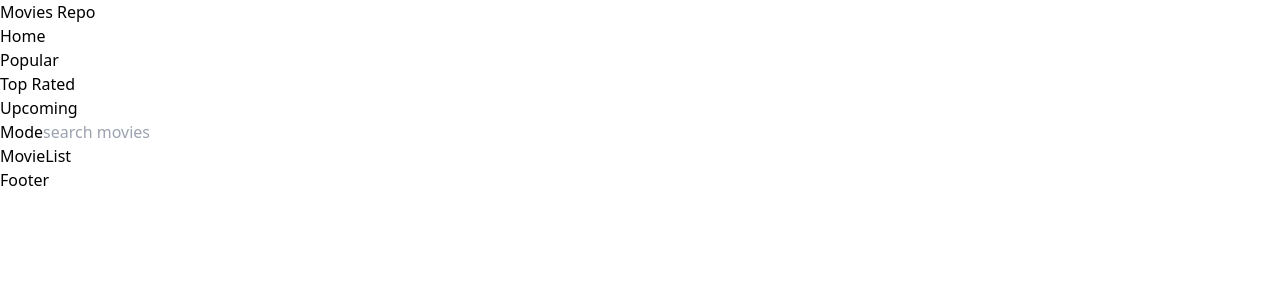
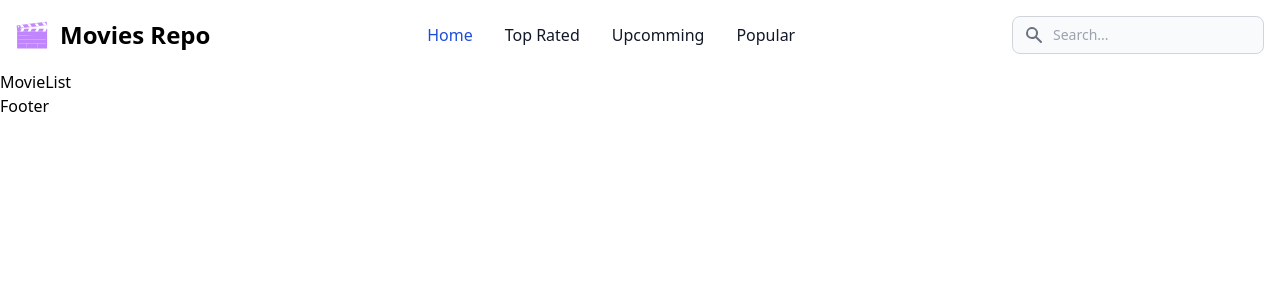
Before and after one commit to anshul-bheniye/movie-repo, a React (Create React App) app: page / in a window 1280 px wide. Shown: the top 300 px of the page. Built offline with nearby package versions, Linux system fonts and the light colour scheme.

Commit message:
update header

```diff
--- a/src/components/Header.js
+++ b/src/components/Header.js
@@ -1,40 +1,58 @@
- import {Link,NavLink} from 'react-router-dom';
-//  import Logo from '../assets/logo.png';
+ import {Link, NavLink} from 'react-router-dom';
+ import Logo from '../assets/logo.svg';
 
 export const Header = () => {
   return (
-      <header>
-          <nav>
-            <Link to='/'>
-              {/* <img src={Logo} alt="movies repo" /> */}
-              <span>Movies Repo</span>
-            </Link>
-          </nav>
+    <header>
 
-          <ul>
-            <li>
-              <NavLink to='/'>Home</NavLink>
-            </li>
-            <li>
-            <NavLink to='/popular'>Popular</NavLink>
-            </li>
-            <li>
-            <NavLink to='/topRated'>Top Rated</NavLink>
-            </li>
-            <li>
-            <NavLink to='/upcoming'>Upcoming</NavLink>
-            </li>
-          </ul>
+<nav className="bg-white border-gray-200 dark:bg-gray-900">
+  <div className="max-w-screen-xl flex flex-wrap items-center justify-between mx-auto p-4">
+  <Link to="/" className="flex items-center">
+      <img src={Logo} className="h-8 mr-3" alt="Flowbite Logo" />
+      <span className="self-center text-2xl font-semibold whitespace-nowrap dark:text-white">Movies Repo</span>
+  </Link>
+  <div className="flex md:order-2">
+    <button type="button" data-collapse-toggle="navbar-search" aria-controls="navbar-search" aria-expanded="false" className="md:hidden text-gray-500 dark:text-gray-400 hover:bg-gray-100 dark:hover:bg-gray-700 focus:outline-none focus:ring-4 focus:ring-gray-200 dark:focus:ring-gray-700 rounded-lg text-sm p-2.5 mr-1" >
+      <svg className="w-5 h-5" aria-hidden="true" fill="currentColor" viewBox="0 0 20 20" xmlns="http://www.w3.org/2000/svg"><path fillRule="evenodd" d="M8 4a4 4 0 100 8 4 4 0 000-8zM2 8a6 6 0 1110.89 3.476l4.817 4.817a1 1 0 01-1.414 1.414l-4.816-4.816A6 6 0 012 8z" clipRule="evenodd"></path></svg>
+      <span className="sr-only">Search</span>
+    </button>
+    <div className="relative hidden md:block">
+      <div className="absolute inset-y-0 left-0 flex items-center pl-3 pointer-events-none">
+        <svg className="w-5 h-5 text-gray-500" aria-hidden="true" fill="currentColor" viewBox="0 0 20 20" xmlns="http://www.w3.org/2000/svg"><path fillRule="evenodd" d="M8 4a4 4 0 100 8 4 4 0 000-8zM2 8a6 6 0 1110.89 3.476l4.817 4.817a1 1 0 01-1.414 1.414l-4.816-4.816A6 6 0 012 8z" clipRule="evenodd"></path></svg>
+        <span className="sr-only">Search icon</span>
+      </div>
+      <input type="text" id="search-navbar" className="block w-full p-2 pl-10 text-sm text-gray-900 border border-gray-300 rounded-lg bg-gray-50 focus:ring-blue-500 focus:border-blue-500 dark:bg-gray-700 dark:border-gray-600 dark:placeholder-gray-400 dark:text-white dark:focus:ring-blue-500 dark:focus:border-blue-500" placeholder="Search..." />
+    </div>
+    <button data-collapse-toggle="navbar-search" type="button" className="inline-flex items-center p-2 text-sm text-gray-500 rounded-lg md:hidden hover:bg-gray-100 focus:outline-none focus:ring-2 focus:ring-gray-200 dark:text-gray-400 dark:hover:bg-gray-700 dark:focus:ring-gray-600" aria-controls="navbar-search" aria-expanded="false">
+      <span className="sr-only">Open menu</span>
+      <svg className="w-6 h-6" aria-hidden="true" fill="currentColor" viewBox="0 0 20 20" xmlns="http://www.w3.org/2000/svg"><path fillRule="evenodd" d="M3 5a1 1 0 011-1h12a1 1 0 110 2H4a1 1 0 01-1-1zM3 10a1 1 0 011-1h12a1 1 0 110 2H4a1 1 0 01-1-1zM3 15a1 1 0 011-1h12a1 1 0 110 2H4a1 1 0 01-1-1z" clipRule="evenodd"></path></svg>
+    </button>
+  </div>
+    <div className="items-center justify-between hidden w-full md:flex md:w-auto md:order-1" id="navbar-search">
+      <div className="relative mt-3 md:hidden">
+        <div className="absolute inset-y-0 left-0 flex items-center pl-3 pointer-events-none">
+          <svg className="w-5 h-5 text-gray-500" aria-hidden="true" fill="currentColor" viewBox="0 0 20 20" xmlns="http://www.w3.org/2000/svg"><path fillRule="evenodd" d="M8 4a4 4 0 100 8 4 4 0 000-8zM2 8a6 6 0 1110.89 3.476l4.817 4.817a1 1 0 01-1.414 1.414l-4.816-4.816A6 6 0 012 8z" clipRule="evenodd"></path></svg>
+        </div>
+        <input type="text" id="search-navbar" className="block w-full p-2 pl-10 text-sm text-gray-900 border border-gray-300 rounded-lg bg-gray-50 focus:ring-blue-500 focus:border-blue-500 dark:bg-gray-700 dark:border-gray-600 dark:placeholder-gray-400 dark:text-white dark:focus:ring-blue-500 dark:focus:border-blue-500" placeholder="Search..." />
+      </div>
+      <ul className="flex flex-col p-4 md:p-0 mt-4 font-medium border border-gray-100 rounded-lg bg-gray-50 md:flex-row md:space-x-8 md:mt-0 md:border-0 md:bg-white dark:bg-gray-800 md:dark:bg-gray-900 dark:border-gray-700">
+        <li>
+          <NavLink to="/" className="block py-2 pl-3 pr-4 text-white bg-blue-700 rounded md:bg-transparent md:text-blue-700 md:p-0 md:dark:text-blue-500" end>Home</NavLink>
+        </li>
+        <li>
+          <NavLink to="/topRated" className="block py-2 pl-3 pr-4 text-gray-900 rounded hover:bg-gray-100 md:hover:bg-transparent md:hover:text-blue-700 md:p-0 md:dark:hover:text-blue-500 dark:text-white dark:hover:bg-gray-700 dark:hover:text-white md:dark:hover:bg-transparent dark:border-gray-700">Top Rated</NavLink>
+        </li>
+        <li>
+          <NavLink to="/upcoming" className="block py-2 pl-3 pr-4 text-gray-900 rounded hover:bg-gray-100 md:hover:bg-transparent md:hover:text-blue-700 md:p-0 dark:text-white md:dark:hover:text-blue-500 dark:hover:bg-gray-700 dark:hover:text-white md:dark:hover:bg-transparent dark:border-gray-700">Upcomming</NavLink>
+        </li>
+        <li>
+          <NavLink to="/popular" className="block py-2 pl-3 pr-4 text-gray-900 rounded hover:bg-gray-100 md:hover:bg-transparent md:hover:text-blue-700 md:p-0 dark:text-white md:dark:hover:text-blue-500 dark:hover:bg-gray-700 dark:hover:text-white md:dark:hover:bg-transparent dark:border-gray-700">Popular</NavLink>
+        </li>
+      </ul>
+    </div>
+  </div>
+</nav>
 
-          <div>
-            <button>Mode</button>
-            <input
-              type="text"
-              name="input"
-              placeholder='search movies'
-              autoComplete='off'
-            />
-          </div>
-      </header>
+    </header>
   )
 }
```
